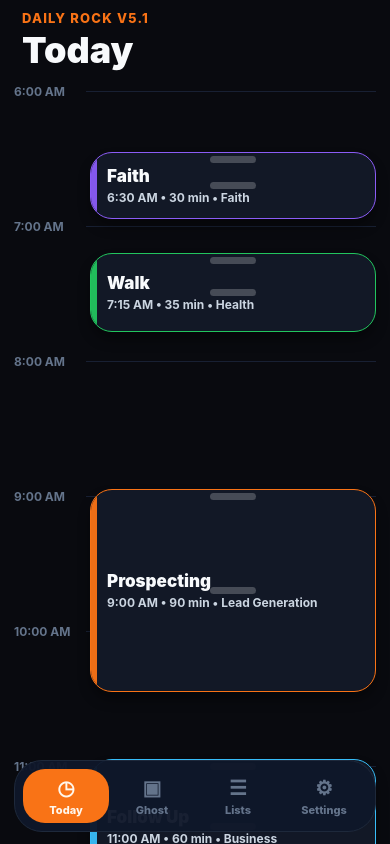
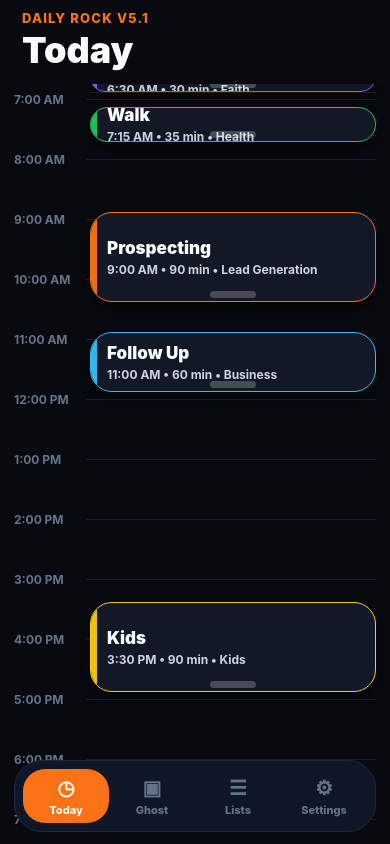
Before and after one commit to jsabel79-oss/dailyrock-v5-1, a React Native app: screen / in a window 390 px wide. Built offline with nearby package versions, Linux system fonts and the light colour scheme.

Commit message:
Improve Daily Rock timeline interactions

```diff
--- a/App.tsx
+++ b/App.tsx
@@ -1,8 +1,10 @@
 import { StatusBar } from 'expo-status-bar';
 import React, { useEffect, useMemo, useRef, useState } from 'react';
 import {
+  Alert,
   Animated,
   Dimensions,
+  Modal,
   PanResponder,
   Pressable,
   SafeAreaView,
@@ -14,11 +16,14 @@ import {
 
 type Tab = 'Today' | 'Ghost' | 'Lists' | 'Settings';
 type Activity = { id: string; title: string; category: string; start: number; duration: number; color: string };
+type Editing = { mode: 'activity'; id?: string; schedule: 'today' | 'ghost'; draft: Activity } | { mode: 'template'; title: string; start: number; duration: number } | null;
 
-const START_HOUR = 6;
-const END_HOUR = 22;
+const START_HOUR = 0;
+const END_HOUR = 24;
 const SNAP = 5;
-const PX_PER_MIN = 2.25;
+const INITIAL_PX_PER_MIN = 1;
+const MIN_PX_PER_MIN = 0.65;
+const MAX_PX_PER_MIN = 2.6;
 const MIN_DURATION = 15;
 const { width } = Dimensions.get('window');
 
@@ -36,47 +41,47 @@ const ghostSeed: Activity[] = [
   { id: 'recovery', title: 'Recovery', category: 'Personal', start: 20 * 60 + 30, duration: 45, color: palette.Personal },
 ];
 
-const reusable = ['Deep Work', 'Client Call', 'Workout', 'Reading', 'Family Dinner', 'Admin Sprint', 'Planning', 'Prayer'];
-const timelineHeight = (END_HOUR - START_HOUR) * 60 * PX_PER_MIN;
+const reusable = ['Prospecting', 'Follow Up', 'Swim', 'Walk', 'Reading', 'Client Call', 'Listing Presentation', 'Workout'];
 
 function snap(value: number) { return Math.round(value / SNAP) * SNAP; }
+function clamp(value: number, min: number, max: number) { return Math.max(min, Math.min(max, value)); }
 function timeLabel(minutes: number) {
   const h = Math.floor(minutes / 60); const m = minutes % 60; const hour = ((h + 11) % 12) + 1;
   return `${hour}:${String(m).padStart(2, '0')} ${h >= 12 ? 'PM' : 'AM'}`;
 }
-function topFor(min: number) { return (min - START_HOUR * 60) * PX_PER_MIN; }
+function topFor(min: number, pxPerMin: number) { return (min - START_HOUR * 60) * pxPerMin; }
+function newActivity(title: string, start: number, duration: number, category = 'Personal'): Activity {
+  return { id: `${title}-${Date.now()}-${Math.round(Math.random() * 1000)}`, title, category, start, duration, color: palette[category] ?? palette.Personal };
+}
+function distance(touches: any[]) {
+  const [a, b] = touches;
+  return Math.hypot(a.pageX - b.pageX, a.pageY - b.pageY);
+}
 
-function ActivityTile({ item, onChange, faded }: { item: Activity; faded: boolean; onChange: (next: Activity) => void }) {
+function ActivityTile({ item, onChange, onEdit, faded, pxPerMin }: { item: Activity; faded: boolean; pxPerMin: number; onEdit: () => void; onChange: (next: Activity) => void }) {
   const origin = useRef(item).current;
+  const moved = useRef(false);
   origin.start = item.start; origin.duration = item.duration;
   const drag = PanResponder.create({
     onStartShouldSetPanResponder: () => true,
-    onMoveShouldSetPanResponder: () => true,
+    onMoveShouldSetPanResponder: (_, g) => Math.abs(g.dy) > 2,
+    onPanResponderGrant: () => { moved.current = false; },
     onPanResponderMove: (_, g) => {
-      const delta = snap(g.dy / PX_PER_MIN);
+      moved.current = moved.current || Math.abs(g.dy) > 4;
+      const delta = snap(g.dy / pxPerMin);
       const maxStart = END_HOUR * 60 - origin.duration;
-      onChange({ ...origin, start: Math.max(START_HOUR * 60, Math.min(maxStart, origin.start + delta)) });
+      onChange({ ...origin, start: clamp(origin.start + delta, START_HOUR * 60, maxStart) });
     },
+    onPanResponderRelease: () => { if (!moved.current) onEdit(); },
   });
   const resizeBottom = PanResponder.create({
     onStartShouldSetPanResponder: () => true,
     onMoveShouldSetPanResponder: () => true,
-    onPanResponderMove: (_, g) => onChange({ ...origin, duration: Math.max(MIN_DURATION, snap(origin.duration + g.dy / PX_PER_MIN)) }),
-  });
-  const resizeTop = PanResponder.create({
-    onStartShouldSetPanResponder: () => true,
-    onMoveShouldSetPanResponder: () => true,
-    onPanResponderMove: (_, g) => {
-      const delta = snap(g.dy / PX_PER_MIN);
-      const nextStart = Math.max(START_HOUR * 60, origin.start + delta);
-      const end = origin.start + origin.duration;
-      onChange({ ...origin, start: Math.min(nextStart, end - MIN_DURATION), duration: Math.max(MIN_DURATION, end - nextStart) });
-    },
+    onPanResponderMove: (_, g) => onChange({ ...origin, duration: clamp(snap(origin.duration + g.dy / pxPerMin), MIN_DURATION, END_HOUR * 60 - origin.start) }),
   });
   return (
-    <Animated.View style={[styles.tile, { top: topFor(item.start), height: item.duration * PX_PER_MIN, borderColor: item.color, opacity: faded ? 0.46 : 1 }]} {...drag.panHandlers}>
+    <Animated.View style={[styles.tile, { top: topFor(item.start, pxPerMin), height: item.duration * pxPerMin, borderColor: item.color, opacity: faded ? 0.46 : 1 }]} {...drag.panHandlers}>
       <View style={[styles.tileGlow, { backgroundColor: item.color }]} />
-      <View style={styles.resizeHandle} {...resizeTop.panHandlers} />
       <Text style={styles.tileTitle}>{item.title}</Text>
       <Text style={styles.tileMeta}>{timeLabel(item.start)} • {item.duration} min • {item.category}</Text>
       <View style={[styles.resizeHandle, styles.bottomHandle]} {...resizeBottom.panHandlers} />
@@ -84,17 +89,27 @@ function ActivityTile({ item, onChange, faded }: { item: Activity; faded: boolea
   );
 }
 
-function Schedule({ data, setData, ghost = false }: { data: Activity[]; setData?: (d: Activity[]) => void; ghost?: boolean }) {
+function Schedule({ data, setData, onEdit, onCreate, ghost = false }: { data: Activity[]; setData: (d: Activity[]) => void; onEdit: (item: Activity) => void; onCreate: (start: number) => void; ghost?: boolean }) {
   const [now, setNow] = useState(new Date());
+  const [pxPerMin, setPxPerMin] = useState(INITIAL_PX_PER_MIN);
+  const scrollRef = useRef<ScrollView>(null);
+  const pinch = useRef({ distance: 0, px: INITIAL_PX_PER_MIN });
   useEffect(() => { const id = setInterval(() => setNow(new Date()), 30000); return () => clearInterval(id); }, []);
+  useEffect(() => { requestAnimationFrame(() => scrollRef.current?.scrollTo({ y: 7 * 60 * pxPerMin - 8, animated: false })); }, []);
   const nowMinutes = now.getHours() * 60 + now.getMinutes();
   const hours = Array.from({ length: END_HOUR - START_HOUR + 1 }, (_, i) => START_HOUR + i);
-  return <ScrollView style={styles.scroller} contentContainerStyle={styles.scrollContent} showsVerticalScrollIndicator={false}>
-    <View style={styles.timelineWrap}>
-      {hours.map(h => <View key={h} style={[styles.hourRow, { top: (h - START_HOUR) * 60 * PX_PER_MIN }]}><Text style={styles.hourText}>{timeLabel(h * 60)}</Text><View style={styles.hourLine} /></View>)}
-      {nowMinutes >= START_HOUR * 60 && nowMinutes <= END_HOUR * 60 && <View style={[styles.nowLine, { top: topFor(nowMinutes) }]}><View style={styles.nowDot} /><Text style={styles.nowText}>NOW</Text></View>}
-      {data.map(item => <ActivityTile key={item.id} item={item} faded={!ghost && item.start + item.duration < nowMinutes} onChange={(next) => setData?.(data.map(x => x.id === item.id ? next : x))} />)}
-    </View>
+  const timelineHeight = (END_HOUR - START_HOUR) * 60 * pxPerMin;
+  return <ScrollView ref={scrollRef} style={styles.scroller} contentContainerStyle={styles.scrollContent} showsVerticalScrollIndicator={false}>
+    <Pressable onPress={(event) => onCreate(clamp(snap(event.nativeEvent.locationY / pxPerMin), 0, END_HOUR * 60 - MIN_DURATION))}>
+      <View style={[styles.timelineWrap, { height: timelineHeight + 80 }]}
+        onTouchStart={(e) => { if (e.nativeEvent.touches.length === 2) pinch.current = { distance: distance(e.nativeEvent.touches), px: pxPerMin }; }}
+        onTouchMove={(e) => { if (e.nativeEvent.touches.length === 2 && pinch.current.distance > 0) setPxPerMin(clamp(pinch.current.px * (distance(e.nativeEvent.touches) / pinch.current.distance), MIN_PX_PER_MIN, MAX_PX_PER_MIN)); }}>
+        {hours.map(h => <View key={h} style={[styles.hourRow, { top: (h - START_HOUR) * 60 * pxPerMin }]}><Text style={styles.hourText}>{timeLabel(h * 60)}</Text><View style={styles.hourLine} /></View>)}
+        <View style={[styles.windowHint, { top: 7 * 60 * pxPerMin }]}><Text style={styles.windowHintText}>Default day view starts here</Text></View>
+        {nowMinutes >= START_HOUR * 60 && nowMinutes <= END_HOUR * 60 && <View style={[styles.nowLine, { top: topFor(nowMinutes, pxPerMin) }]}><View style={styles.nowDot} /><Text style={styles.nowText}>NOW</Text></View>}
+        {data.map(item => <ActivityTile key={item.id} item={item} pxPerMin={pxPerMin} faded={!ghost && item.start + item.duration < nowMinutes} onEdit={() => onEdit(item)} onChange={(next) => setData(data.map(x => x.id === item.id ? next : x))} />)}
+      </View>
+    </Pressable>
   </ScrollView>;
 }
 
@@ -102,22 +117,47 @@ export default function App() {
   const [tab, setTab] = useState<Tab>('Today');
   const [today, setToday] = useState<Activity[]>(ghostSeed.map(x => ({ ...x, id: `today-${x.id}` })));
   const [ghost, setGhost] = useState<Activity[]>(ghostSeed);
-  const addActivity = (title: string) => setToday([...today, { id: `${title}-${Date.now()}`, title, category: 'Personal', start: 12 * 60, duration: 30, color: palette.Personal }]);
+  const [editing, setEditing] = useState<Editing>(null);
+  const saveDraft = (draft: Activity, schedule: 'today' | 'ghost', id?: string) => {
+    const setter = schedule === 'today' ? setToday : setGhost;
+    const source = schedule === 'today' ? today : ghost;
+    setter(id ? source.map(x => x.id === id ? draft : x) : [...source, draft]);
+    setEditing(null);
+  };
+  const deleteDraft = (schedule: 'today' | 'ghost', id?: string) => {
+    if (!id) return setEditing(null);
+    (schedule === 'today' ? setToday : setGhost)((schedule === 'today' ? today : ghost).filter(x => x.id !== id));
+    setEditing(null);
+  };
   const content = useMemo(() => {
-    if (tab === 'Today') return <Schedule data={today} setData={setToday} />;
-    if (tab === 'Ghost') return <><View style={styles.copyBar}><Text style={styles.copyText}>Template day</Text><Pressable style={styles.copyBtn} onPress={() => setToday(ghost.map(x => ({ ...x, id: `copy-${x.id}-${Date.now()}` })))}><Text style={styles.copyBtnText}>Copy to Today</Text></Pressable></View><Schedule data={ghost} setData={setGhost} ghost /></>;
-    if (tab === 'Lists') return <View style={styles.panel}>{reusable.map((x, i) => <Pressable key={x} style={styles.listItem} onPress={() => addActivity(x)}><View><Text style={styles.listTitle}>{x}</Text><Text style={styles.listMeta}>Tap once to add to Today</Text></View><Text style={styles.addIcon}>＋</Text></Pressable>)}</View>;
-    return <View style={styles.panel}>{['Dark mode enabled', '5-minute snapping', 'Work hours 6:00 AM – 10:00 PM', 'Designed for iPhone Expo Go SDK 54'].map(x => <View key={x} style={styles.setting}><Text style={styles.settingText}>{x}</Text><Text style={styles.checkIcon}>✓</Text></View>)}</View>;
+    if (tab === 'Today') return <Schedule data={today} setData={setToday} onCreate={(start) => setEditing({ mode: 'activity', schedule: 'today', draft: newActivity('New Activity', start, 30) })} onEdit={(item) => setEditing({ mode: 'activity', schedule: 'today', id: item.id, draft: item })} />;
+    if (tab === 'Ghost') return <><View style={styles.copyBar}><Text style={styles.copyText}>Permanent template day</Text><Pressable style={styles.copyBtn} onPress={() => Alert.alert('Replace Today?', 'Copy Ghost to Today and replace the current live schedule?', [{ text: 'Cancel', style: 'cancel' }, { text: 'Replace', style: 'destructive', onPress: () => setToday(ghost.map(x => ({ ...x, id: `copy-${x.id}-${Date.now()}` }))) }])}><Text style={styles.copyBtnText}>Copy Ghost → Today</Text></Pressable></View><Schedule data={ghost} setData={setGhost} ghost onCreate={(start) => setEditing({ mode: 'activity', schedule: 'ghost', draft: newActivity('New Template', start, 30) })} onEdit={(item) => setEditing({ mode: 'activity', schedule: 'ghost', id: item.id, draft: item })} /></>;
+    if (tab === 'Lists') return <View style={styles.panel}>{reusable.map((x) => <Pressable key={x} style={styles.listItem} onPress={() => setEditing({ mode: 'template', title: x, start: 9 * 60, duration: 30 })}><View><Text style={styles.listTitle}>{x}</Text><Text style={styles.listMeta}>Tap to choose start time and duration</Text></View><Text style={styles.addIcon}>＋</Text></Pressable>)}</View>;
+    return <View style={styles.panel}>{['Settings placeholder', 'Dark theme enabled', '5-minute snapping', 'Pinch timeline to zoom'].map(x => <View key={x} style={styles.setting}><Text style={styles.settingText}>{x}</Text><Text style={styles.checkIcon}>✓</Text></View>)}</View>;
   }, [tab, today, ghost]);
-  return <SafeAreaView style={styles.safe}><StatusBar style="light" /><View style={styles.header}><Text style={styles.kicker}>Daily Rock V5.1</Text><Text style={styles.title}>{tab}</Text></View>{content}<View style={styles.nav}>{(['Today','Ghost','Lists','Settings'] as Tab[]).map(t => <Pressable key={t} onPress={() => setTab(t)} style={[styles.navItem, tab === t && styles.navActive]}><Text style={[styles.navIcon, tab === t && styles.navIconActive]}>{t === 'Today' ? '◷' : t === 'Ghost' ? '▣' : t === 'Lists' ? '☰' : '⚙'}</Text><Text style={[styles.navText, tab === t && styles.navTextActive]}>{t}</Text></Pressable>)}</View></SafeAreaView>;
+  return <SafeAreaView style={styles.safe}><StatusBar style="light" /><View style={styles.header}><Text style={styles.kicker}>Daily Rock V5.1</Text><Text style={styles.title}>{tab}</Text></View>{content}<EditModal editing={editing} setEditing={setEditing} onSave={saveDraft} onDelete={deleteDraft} /><View style={styles.nav}>{(['Today','Ghost','Lists','Settings'] as Tab[]).map(t => <Pressable key={t} onPress={() => setTab(t)} style={[styles.navItem, tab === t && styles.navActive]}><Text style={[styles.navIcon, tab === t && styles.navIconActive]}>{t === 'Today' ? '◷' : t === 'Ghost' ? '▣' : t === 'Lists' ? '☰' : '⚙'}</Text><Text style={[styles.navText, tab === t && styles.navTextActive]}>{t}</Text></Pressable>)}</View></SafeAreaView>;
+}
+
+function EditModal({ editing, setEditing, onSave, onDelete }: { editing: Editing; setEditing: (e: Editing) => void; onSave: (draft: Activity, schedule: 'today' | 'ghost', id?: string) => void; onDelete: (schedule: 'today' | 'ghost', id?: string) => void }) {
+  if (!editing) return null;
+  const isTemplate = editing.mode === 'template';
+  const title = isTemplate ? editing.title : editing.draft.title;
+  const start = isTemplate ? editing.start : editing.draft.start;
+  const duration = isTemplate ? editing.duration : editing.draft.duration;
+  const updateTime = (nextStart: number, nextDuration: number) => isTemplate
+    ? setEditing({ ...editing, start: clamp(nextStart, 0, END_HOUR * 60 - MIN_DURATION), duration: clamp(nextDuration, MIN_DURATION, 240) })
+    : setEditing({ ...editing, draft: { ...editing.draft, start: clamp(nextStart, 0, END_HOUR * 60 - MIN_DURATION), duration: clamp(nextDuration, MIN_DURATION, 240) } });
+  const save = () => isTemplate ? onSave(newActivity(title, start, duration), 'today') : onSave(editing.draft, editing.schedule, editing.id);
+  return <Modal transparent animationType="fade" visible><View style={styles.modalShade}><View style={styles.modalCard}><Text style={styles.modalKicker}>{isTemplate ? 'Insert into Today' : 'Edit Activity'}</Text><Text style={styles.modalTitle}>{title}</Text><Text style={styles.modalMeta}>{timeLabel(start)} • {duration} min</Text><View style={styles.controlGrid}>{[-30,-15,15,30].map(v => <Pressable key={`s${v}`} style={styles.controlBtn} onPress={() => updateTime(snap(start + v), duration)}><Text style={styles.controlText}>{v > 0 ? '+' : ''}{v} start</Text></Pressable>)}{[-15,15,30,60].map(v => <Pressable key={`d${v}`} style={styles.controlBtn} onPress={() => updateTime(start, snap(duration + v))}><Text style={styles.controlText}>{v > 0 ? '+' : ''}{v} min</Text></Pressable>)}</View><View style={styles.modalActions}><Pressable style={styles.secondaryBtn} onPress={() => setEditing(null)}><Text style={styles.secondaryText}>Cancel</Text></Pressable>{!isTemplate && <Pressable style={styles.deleteBtn} onPress={() => onDelete(editing.schedule, editing.id)}><Text style={styles.deleteText}>Delete</Text></Pressable>}<Pressable style={styles.saveBtn} onPress={save}><Text style={styles.saveText}>{isTemplate ? 'Insert' : 'Save'}</Text></Pressable></View></View></View></Modal>;
 }
 
 const styles = StyleSheet.create({
   safe: { flex: 1, backgroundColor: '#090A0F' }, header: { paddingHorizontal: 22, paddingTop: 10, paddingBottom: 12 }, kicker: { color: '#F97316', fontSize: 13, fontWeight: '800', letterSpacing: 1.2, textTransform: 'uppercase' }, title: { color: '#F8FAFC', fontSize: 36, fontWeight: '900', marginTop: 2 },
-  scroller: { flex: 1 }, scrollContent: { paddingBottom: 108 }, timelineWrap: { height: timelineHeight + 80, marginHorizontal: 14, position: 'relative' }, hourRow: { position: 'absolute', left: 0, right: 0, flexDirection: 'row', alignItems: 'center' }, hourText: { width: 72, color: '#64748B', fontSize: 12, fontWeight: '700' }, hourLine: { flex: 1, height: 1, backgroundColor: '#182033' },
-  tile: { position: 'absolute', left: 76, width: width - 104, backgroundColor: '#121826', borderWidth: 1, borderRadius: 22, paddingHorizontal: 16, justifyContent: 'center', shadowColor: '#000', shadowOpacity: 0.35, shadowRadius: 12, shadowOffset: { width: 0, height: 8 }, elevation: 6, overflow: 'hidden' }, tileGlow: { position: 'absolute', left: 0, top: 0, bottom: 0, width: 6, opacity: 0.95 }, tileTitle: { color: '#F8FAFC', fontSize: 17, fontWeight: '900' }, tileMeta: { color: '#CBD5E1', fontSize: 12, fontWeight: '700', marginTop: 4 }, resizeHandle: { position: 'absolute', top: 3, alignSelf: 'center', width: 46, height: 7, borderRadius: 999, backgroundColor: 'rgba(255,255,255,0.22)' }, bottomHandle: { top: undefined, bottom: 3 },
-  nowLine: { position: 'absolute', left: 68, right: 0, height: 2, backgroundColor: '#F97316', zIndex: 5 }, nowDot: { position: 'absolute', left: -5, top: -4, width: 10, height: 10, borderRadius: 5, backgroundColor: '#F97316' }, nowText: { position: 'absolute', right: 4, top: -18, color: '#FDBA74', fontSize: 11, fontWeight: '900' },
-  nav: { position: 'absolute', left: 14, right: 14, bottom: 12, height: 72, borderRadius: 28, backgroundColor: 'rgba(15,23,42,0.96)', flexDirection: 'row', padding: 8, borderWidth: 1, borderColor: '#1E293B' }, navItem: { flex: 1, alignItems: 'center', justifyContent: 'center', borderRadius: 22 }, navActive: { backgroundColor: '#F97316' }, navText: { color: '#64748B', fontSize: 11, fontWeight: '800', marginTop: 3 }, navTextActive: { color: '#FFF7ED' },
+  scroller: { flex: 1 }, scrollContent: { paddingBottom: 108 }, timelineWrap: { marginHorizontal: 14, position: 'relative' }, hourRow: { position: 'absolute', left: 0, right: 0, flexDirection: 'row', alignItems: 'center' }, hourText: { width: 72, color: '#64748B', fontSize: 12, fontWeight: '700' }, hourLine: { flex: 1, height: 1, backgroundColor: '#182033' }, windowHint: { position: 'absolute', left: 76, right: 0, height: 1, backgroundColor: 'rgba(249,115,22,0.22)' }, windowHintText: { position: 'absolute', right: 6, top: -17, color: '#7C2D12', fontSize: 10, fontWeight: '900' },
+  tile: { position: 'absolute', left: 76, width: width - 104, backgroundColor: '#121826', borderWidth: 1, borderRadius: 22, paddingHorizontal: 16, justifyContent: 'center', shadowColor: '#000', shadowOpacity: 0.35, shadowRadius: 12, shadowOffset: { width: 0, height: 8 }, elevation: 6, overflow: 'hidden', minHeight: 28 }, tileGlow: { position: 'absolute', left: 0, top: 0, bottom: 0, width: 6, opacity: 0.95 }, tileTitle: { color: '#F8FAFC', fontSize: 17, fontWeight: '900' }, tileMeta: { color: '#CBD5E1', fontSize: 12, fontWeight: '700', marginTop: 4 }, resizeHandle: { position: 'absolute', alignSelf: 'center', width: 46, height: 7, borderRadius: 999, backgroundColor: 'rgba(255,255,255,0.22)' }, bottomHandle: { bottom: 3 },
+  nowLine: { position: 'absolute', left: 68, right: 0, height: 2, backgroundColor: '#EF4444', zIndex: 5 }, nowDot: { position: 'absolute', left: -5, top: -4, width: 10, height: 10, borderRadius: 5, backgroundColor: '#EF4444' }, nowText: { position: 'absolute', right: 4, top: -18, color: '#FCA5A5', fontSize: 11, fontWeight: '900' },
+  nav: { position: 'absolute', left: 14, right: 14, bottom: 12, height: 72, borderRadius: 28, backgroundColor: 'rgba(15,23,42,0.96)', flexDirection: 'row', padding: 8, borderWidth: 1, borderColor: '#1E293B' }, navItem: { flex: 1, alignItems: 'center', justifyContent: 'center', borderRadius: 22 }, navActive: { backgroundColor: '#F97316' }, navText: { color: '#64748B', fontSize: 11, fontWeight: '800', marginTop: 3 }, navTextActive: { color: '#FFF7ED' }, navIcon: { color: '#64748B', fontSize: 20, fontWeight: '900' }, navIconActive: { color: '#FFF7ED' },
   copyBar: { marginHorizontal: 18, marginBottom: 8, padding: 12, backgroundColor: '#111827', borderRadius: 20, flexDirection: 'row', alignItems: 'center', justifyContent: 'space-between' }, copyText: { color: '#E2E8F0', fontWeight: '800' }, copyBtn: { backgroundColor: '#F97316', paddingHorizontal: 14, paddingVertical: 9, borderRadius: 14 }, copyBtnText: { color: '#FFF7ED', fontWeight: '900' },
-  panel: { flex: 1, paddingHorizontal: 18, paddingTop: 4, paddingBottom: 100 }, listItem: { backgroundColor: '#121826', borderRadius: 22, borderWidth: 1, borderColor: '#1E293B', padding: 18, marginBottom: 12, flexDirection: 'row', justifyContent: 'space-between', alignItems: 'center' }, listTitle: { color: '#F8FAFC', fontSize: 18, fontWeight: '900' }, listMeta: { color: '#94A3B8', marginTop: 4, fontWeight: '700' }, setting: { backgroundColor: '#121826', borderRadius: 22, borderWidth: 1, borderColor: '#1E293B', padding: 18, marginBottom: 12, flexDirection: 'row', justifyContent: 'space-between', alignItems: 'center' }, settingText: { color: '#F8FAFC', fontSize: 16, fontWeight: '800' }, addIcon: { color: '#F97316', fontSize: 30, fontWeight: '900' }, checkIcon: { color: '#22C55E', fontSize: 24, fontWeight: '900' }, navIcon: { color: '#64748B', fontSize: 20, fontWeight: '900' }, navIconActive: { color: '#FFF7ED' },
+  panel: { flex: 1, paddingHorizontal: 18, paddingTop: 4, paddingBottom: 100 }, listItem: { backgroundColor: '#121826', borderRadius: 22, borderWidth: 1, borderColor: '#1E293B', padding: 18, marginBottom: 12, flexDirection: 'row', justifyContent: 'space-between', alignItems: 'center' }, listTitle: { color: '#F8FAFC', fontSize: 18, fontWeight: '900' }, listMeta: { color: '#94A3B8', marginTop: 4, fontWeight: '700' }, setting: { backgroundColor: '#121826', borderRadius: 22, borderWidth: 1, borderColor: '#1E293B', padding: 18, marginBottom: 12, flexDirection: 'row', justifyContent: 'space-between', alignItems: 'center' }, settingText: { color: '#F8FAFC', fontSize: 16, fontWeight: '800' }, addIcon: { color: '#F97316', fontSize: 30, fontWeight: '900' }, checkIcon: { color: '#22C55E', fontSize: 24, fontWeight: '900' },
+  modalShade: { flex: 1, backgroundColor: 'rgba(0,0,0,0.65)', justifyContent: 'flex-end' }, modalCard: { backgroundColor: '#111827', borderTopLeftRadius: 30, borderTopRightRadius: 30, padding: 22, borderWidth: 1, borderColor: '#1E293B' }, modalKicker: { color: '#F97316', fontSize: 12, fontWeight: '900', textTransform: 'uppercase', letterSpacing: 1 }, modalTitle: { color: '#F8FAFC', fontSize: 28, fontWeight: '900', marginTop: 4 }, modalMeta: { color: '#CBD5E1', fontWeight: '800', marginTop: 4, marginBottom: 16 }, controlGrid: { flexDirection: 'row', flexWrap: 'wrap', gap: 8 }, controlBtn: { width: (width - 62) / 2, padding: 13, borderRadius: 16, backgroundColor: '#1E293B', alignItems: 'center' }, controlText: { color: '#E2E8F0', fontWeight: '900' }, modalActions: { flexDirection: 'row', alignItems: 'center', justifyContent: 'flex-end', gap: 10, marginTop: 18 }, secondaryBtn: { padding: 13 }, secondaryText: { color: '#94A3B8', fontWeight: '900' }, deleteBtn: { backgroundColor: '#3F1D1D', borderRadius: 16, paddingHorizontal: 16, paddingVertical: 13 }, deleteText: { color: '#FCA5A5', fontWeight: '900' }, saveBtn: { backgroundColor: '#F97316', borderRadius: 16, paddingHorizontal: 18, paddingVertical: 13 }, saveText: { color: '#FFF7ED', fontWeight: '900' },
 });
```
